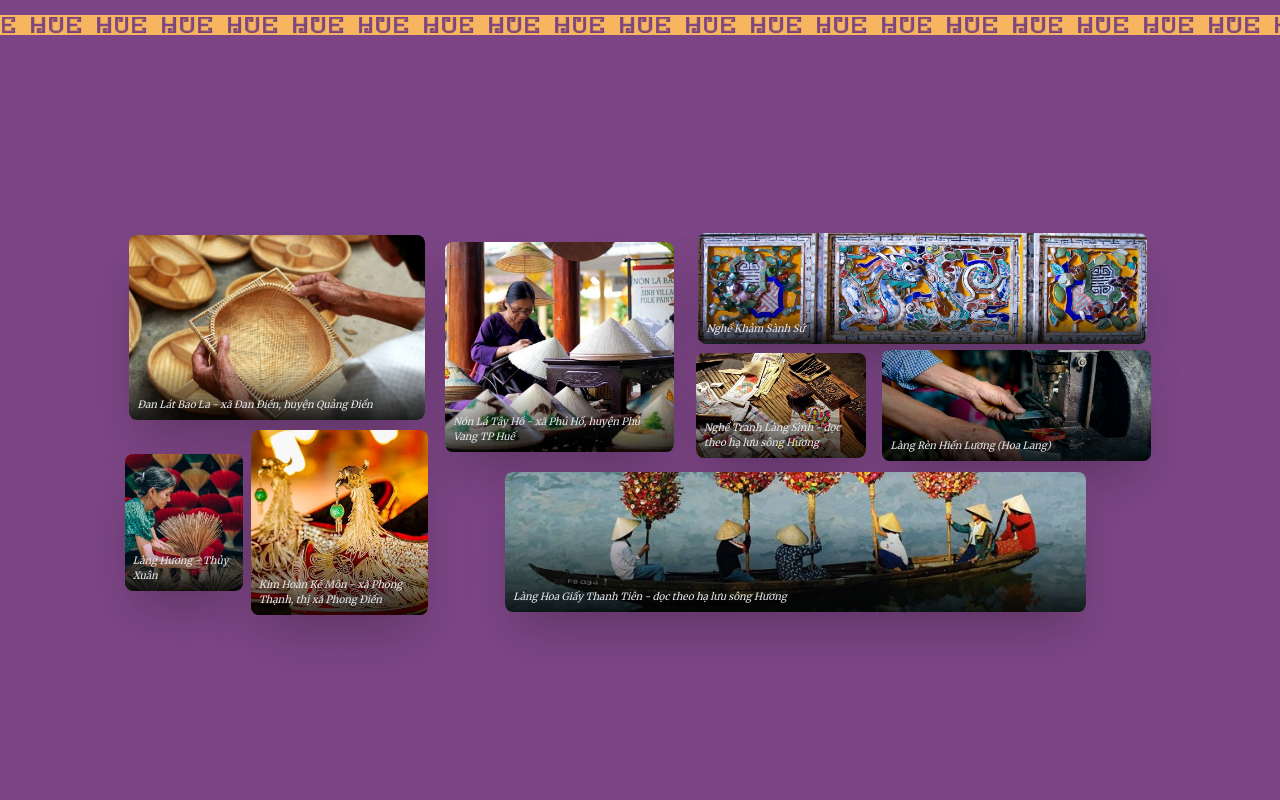
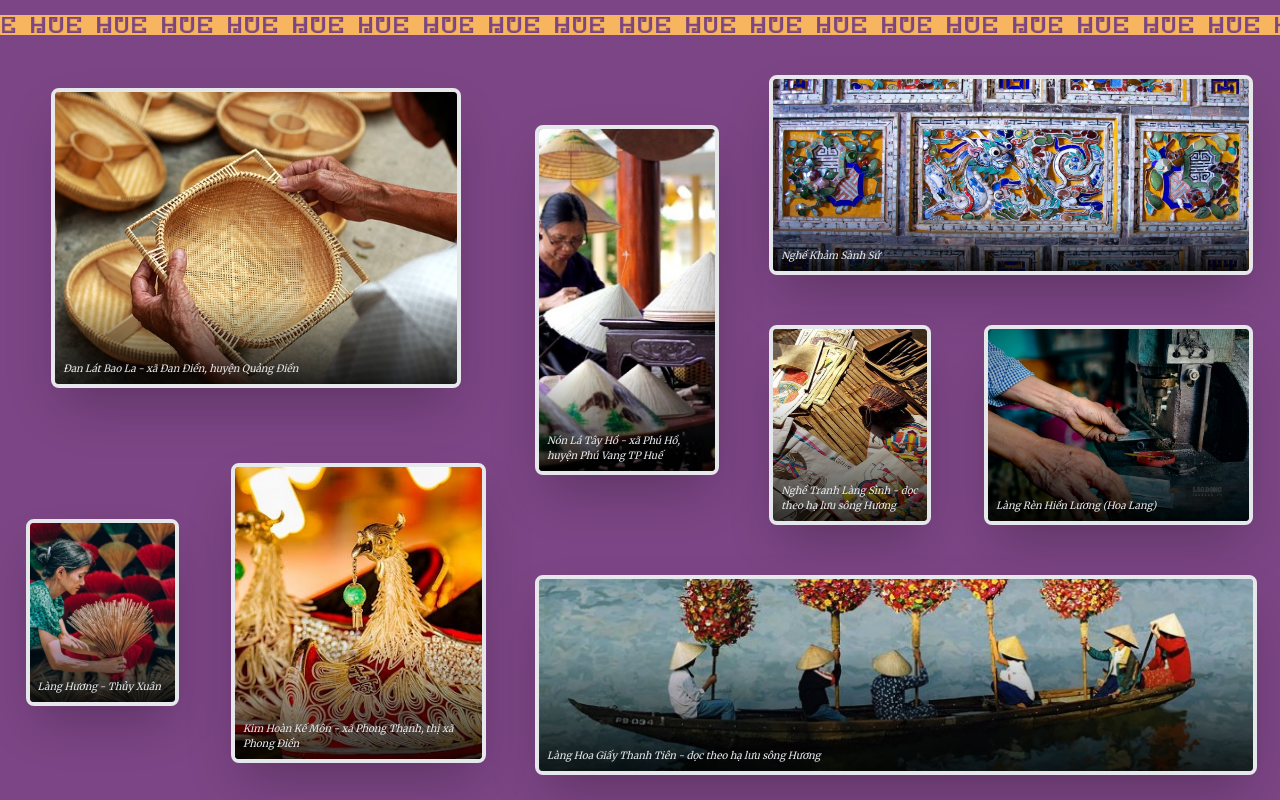
Before and after one commit to nhathuynguyen19/spit-front-end-2025, a Next.js app in the folder client/: page /lang-nghe in a window 1280 px wide. Built offline with nearby package versions, Linux system fonts and the light colour scheme.

Commit message:
sua lang nghe

```diff
--- a/client/src/app/components/SolganFade.tsx
+++ b/client/src/app/components/SolganFade.tsx
@@ -59,7 +59,7 @@ export default function AnimatedText() {
             animate="enter"
             exit="exit"
             style={{ whiteSpace: "nowrap" }}
-            className="h-fit w-full flex items-center justify-center text-xs sm:text-lg md:text-lg lg:text-2xl xl:text-3xl mt-[-0.5%] md:mt-[-0.5%] lg:mt-[0.5%] xl:mt-[1.5%]"
+            className="h-fit w-full flex items-center justify-center text-xl sm:text-lg md:text-lg lg:text-2xl xl:text-3xl mt-[-0.5%] md:mt-[-0.5%] lg:mt-[0.5%] xl:mt-[1.5%]"
           >
             {messages[index]}
           </motion.div>
--- a/client/src/app/header/page.tsx
+++ b/client/src/app/header/page.tsx
@@ -67,7 +67,7 @@ const Header = () => {
         <div className="text-center">
           <h1
             style={{ textShadow: "2px 2px 4px rgba(0,0,0,0.7)" }}
-            className="font-playfair font-bold text-white text-sm sm:text-3xl md:text-3xl lg:text-4xl xl:text-5xl xl:mt-[-2%]"
+            className="font-playfair font-bold text-white text-2xl sm:text-3xl md:text-3xl lg:text-4xl xl:text-5xl xl:mt-[-2%]"
           >
             FESTIVAL HUE 2025
           </h1>
@@ -83,7 +83,7 @@ const Header = () => {
         initial={{ opacity: 0, y: 300 }}
         animate={{ opacity: 1, y: 0 }}
         transition={{ duration: 1.4, ease: "easeOut" }}
-        className=" z-20 absolute w-full h-[20vh] sm:h-[30vh] md:h-[30vh] lg:h-[30vh] xl:h-[30vh] bottom-[98%] sm:bottom-[76%] md:bottom-[67%] lg:bottom-[72%] xl:bottom-[73%]"
+        className=" z-20 absolute w-full h-[20vh] min-w-[342px] sm:h-[30vh] md:h-[30vh] lg:h-[30vh] xl:h-[30vh] bottom-[98%] sm:bottom-[76%] md:bottom-[67%] lg:bottom-[72%] xl:bottom-[73%]"
       >
         <NgoMonModel />
       </motion.div>
@@ -98,7 +98,7 @@ const Header = () => {
         <div className="text-center">
           <h1
             style={{ textShadow: "2px 2px 4px rgba(0,0,0,0.7)" }}
-            className="opacity-0 font-playfair font-bold text-white text-sm sm:text-3xl md:text-3xl lg:text-4xl xl:text-5xl xl:mt-[-2%]"
+            className="opacity-0 font-playfair font-bold text-white text-2xl sm:text-3xl md:text-3xl lg:text-4xl xl:text-5xl xl:mt-[-2%]"
           >
             FESTIVAL HUE 2025
           </h1>
--- a/client/src/app/lang-nghe/page.tsx
+++ b/client/src/app/lang-nghe/page.tsx
@@ -19,12 +19,168 @@ const LangNghe = () => {
   return (
     <section
       id="lang-nghe"
-      className="h-[100vh] min-w-[1080px] min-h-[440px] relative bg-[#7C4585]"
+      className="bg-[#7C4585] w-full h-[calc(300vh-100px)] min-w-[342px] min-h-[100vh] md:h-[calc(200vh-50px)] lg:h-[calc(100vh-50px)]"
     >
       {/* tren  */}
       <HueZigzag />
       {/* duoi  */}
-      <div className="w-full h-[calc(100%-50px)] min-h-[390px]  flex justify-center items-center">
+
+      {/* chinh sua responsive  */}
+      {/* container  */}
+      <div className="w-full h-[calc(100%-50px)] lg:flex">
+        {/* first-child  */}
+        <div className="w-full h-[calc(100%/3*2)] md:flex md:h-[50%] lg:h-[100%] lg:h-[100%] lg:w-[40%]">
+          {/* second-child  */}
+          <div className="w-full h-[50%] min-h-[342px] md:h-[100%]">
+            {/* thirty-child  */}
+            <div className="w-full h-[50%] flex items-center justify-center">
+              <article className="relative border-4 w-[90%] md:w-[80%] h-[80%] overflow-hidden transition-transform duration-300 ease-in-out shadow-2xl hover:shadow-[0_0_20px_rgba(255,255,255,0.6)] rounded-lg hover:scale-105">
+                <img
+                  src="/images/lang-dan-lat-bao-la.jpg"
+                  alt=""
+                  className="w-full h-full object-cover"
+                />
+                <div className="absolute bg-gradient-to-t from-black/80 to-transparent w-full h-[30%] bottom-0"></div>
+                <p className="absolute text-[10px] italic text-gray-200 bottom-0 left-0 m-2">
+                  Đan Lát Bao La - xã Đan Điền, huyện Quảng Điền
+                </p>
+              </article>
+            </div>
+            {/* thirty-child  */}
+            <div className=" w-full h-[50%] flex">
+              {/* fourty-child  */}
+              <div className="w-[40%] h-[100%] flex items-center justify-center">
+                <article className="relative border-4 w-[75%] h-[80%] md:h-[50%] hover:scale-105 transition-transform duration-300 ease-in-out shadow-2xl hover:shadow-[0_0_20px_rgba(255,255,255,0.6)] rounded-lg overflow-hidden">
+                  <img
+                    src="/images/huong-hue.jpg"
+                    alt=""
+                    className="w-full h-full object-cover"
+                  />
+                  <div className="absolute bg-gradient-to-t from-black/80 to-transparent w-full h-[40%] bottom-0"></div>
+                  <p className="absolute text-[10px] italic text-gray-200 bottom-0 left-0 m-2">
+                    Làng Hương - Thủy Xuân
+                  </p>
+                </article>
+              </div>
+              {/* fourty-child  */}
+              <div className="w-[60%] h-[100%] flex items-center justify-center">
+                <article className="relative border-4 w-[83%] h-[80%] hover:scale-105 transition-transform duration-300 ease-in-out shadow-2xl hover:shadow-[0_0_20px_rgba(255,255,255,0.6)] rounded-lg overflow-hidden">
+                  <img
+                    src="/images/kim-hoan-ke-mon.jpg"
+                    alt=""
+                    className="w-full h-full object-cover"
+                  />
+                  <div className="absolute bg-gradient-to-t from-black/80 to-transparent w-full h-[40%] bottom-0"></div>
+                  <p className="absolute text-[10px] italic text-gray-200 bottom-0 left-0 m-2">
+                    Kim Hoàn Kế Môn - xã Phong Thạnh, thị xã Phong Điền
+                  </p>
+                </article>
+              </div>
+            </div>
+          </div>
+
+          {/* second-child  */}
+          <div className="w-full h-[50%] md:h-[100%] lg:hidden flex items-center justify-center">
+            <article className="relative hover:scale-105 w-[90%] h-[90%] border-4 transition-transform duration-300 ease-in-out shadow-2xl hover:shadow-[0_0_20px_rgba(255,255,255,0.6)] rounded-lg overflow-hidden">
+              <img
+                className="h-full w-full object-cover"
+                src="/images/net-dep-non-la.jpg"
+                alt=""
+              />
+              <div className="absolute bg-gradient-to-t from-black/80 to-transparent w-full h-[30%] bottom-0"></div>
+              <p className="absolute text-[10px] italic text-gray-200 bottom-0 left-0 m-2">
+                Nón Lá Tây Hồ - xã Phú Hồ, huyện Phú Vang TP Huế
+              </p>
+            </article>
+          </div>
+        </div>
+
+        {/* first-child  */}
+        <div className="w-full h-[calc(100%/3)] md:h-[50%] lg:w-[60%] lg:h-[100%]">
+          {/* second-child  */}
+          <div className="w-full h-[calc(100%/3*2)] lg:flex">
+            {/* thirty-child  */}
+            <div className="hidden w-[30%] h-[100%] lg:block lg:flex items-center justify-center">
+              <article className="relative hover:scale-105 border-4 w-[80%] h-[50%] lg:h-[70%] transition-transform duration-300 ease-in-out shadow-2xl hover:shadow-[0_0_20px_rgba(255,255,255,0.6)] rounded-lg overflow-hidden">
+                <img
+                  className="h-full w-full object-cover"
+                  src="/images/net-dep-non-la.jpg"
+                  alt=""
+                />
+                <div className="absolute bg-gradient-to-t from-black/80 to-transparent w-full h-[30%] bottom-0"></div>
+                <p className="absolute text-[10px] italic text-gray-200 bottom-0 left-0 m-2">
+                  Nón Lá Tây Hồ - xã Phú Hồ, huyện Phú Vang TP Huế
+                </p>
+              </article>
+            </div>
+            {/* thirty-child  */}
+            <div className="w-full h-[100%] lg:w-[70%]">
+              {/* fourty-child  */}
+              <div className="w-[100%] h-[50%] flex items-center justify-center">
+                <article className="relative hover:scale-105 border-4 w-[90%] h-[80%] transition-transform duration-300 ease-in-out shadow-2xl hover:shadow-[0_0_20px_rgba(255,255,255,0.6)] rounded-lg overflow-hidden">
+                  <img
+                    className="w-full h-full object-cover"
+                    src="/images/sanh-hue.jpg"
+                    alt=""
+                  />
+                  <div className="absolute bg-gradient-to-t from-black/80 to-transparent w-full h-[30%] bottom-0"></div>
+                  <p className="absolute text-[10px] italic text-gray-200 bottom-0 left-0 m-2">
+                    Nghề Khảm Sành Sứ
+                  </p>
+                </article>
+              </div>
+              {/* fourty-child  */}
+              <div className="w-[100%] h-[50%] flex">
+                {/* fifty-child  */}
+                <div className="w-[40%] h-[100%] flex items-center justify-center">
+                  <article className="relative hover:scale-105 border-4 w-[75%] h-[80%] transition-transform duration-300 ease-in-out shadow-2xl hover:shadow-[0_0_20px_rgba(255,255,255,0.6)] rounded-lg overflow-hidden">
+                    <img
+                      className="h-full w-full object-cover"
+                      src="/images/tranh-lang-sinh.jpg"
+                      alt=""
+                    />
+                    <div className="absolute bg-gradient-to-t from-black/80 to-transparent w-full h-[65%] bottom-0"></div>
+                    <p className="absolute text-[10px] italic text-gray-200 bottom-0 left-0 m-2">
+                      Nghề Tranh Làng Sình - dọc theo hạ lưu sông Hương
+                    </p>
+                  </article>
+                </div>
+                {/* fifty-child  */}
+                <div className="w-[60%] h-[100%] flex items-center justify-center">
+                  <article className="relative hover:scale-105 w-[83.5%] h-[80%] border-4 transition-transform duration-300 ease-in-out shadow-2xl hover:shadow-[0_0_20px_rgba(255,255,255,0.6)] rounded-lg overflow-hidden">
+                    <img
+                      src="/images/nghe-ren.jpg"
+                      alt=""
+                      className="w-full h-full object-cover"
+                    />
+                    <div className="absolute bg-gradient-to-t from-black/80 to-transparent w-full h-[65%] bottom-0"></div>
+                    <p className="absolute text-[10px] italic text-gray-200 bottom-0 left-0 m-2">
+                      Làng Rèn Hiền Lương (Hoa Lang)
+                    </p>
+                  </article>
+                </div>
+              </div>
+            </div>
+          </div>
+
+          {/* second-child  */}
+          <div className="w-full h-[calc(100%/3)] flex items-center justify-center">
+            <article className="relative hover:scale-105 border-4 w-[90%] lg:w-[94%] h-[80%] transition-transform duration-300 ease-in-out shadow-2xl hover:shadow-[0_0_20px_rgba(255,255,255,0.6)] rounded-lg overflow-hidden">
+              <img
+                src="/images/thuyen-hoa-giay.jpg"
+                alt="thuyen-hoa-giay"
+                className="absolute w-full h-full object-cover"
+              />
+              <div className="absolute bg-gradient-to-t from-black/80 to-transparent w-full h-[65%] bottom-0"></div>
+              <p className="absolute text-[10px] italic text-gray-200 bottom-0 left-0 m-2">
+                Làng Hoa Giấy Thanh Tiên - dọc theo hạ lưu sông Hương
+              </p>
+            </article>
+          </div>
+        </div>
+      </div>
+
+      {/* <div className="w-full h-[calc(100%-50px)] min-h-[390px]  flex justify-center items-center">
         <div className="min-w-[1080px] max-w-[1080px] h-full flex justify-center items-center">
           <div className=" w-[96%] h-[90%] max-h-[390px] flex">
             <div className=" w-[30%] h-[100%]">
@@ -145,7 +301,7 @@ const LangNghe = () => {
             </div>
           </div>
         </div>
-      </div>
+      </div> */}
     </section>
   );
 };
```
